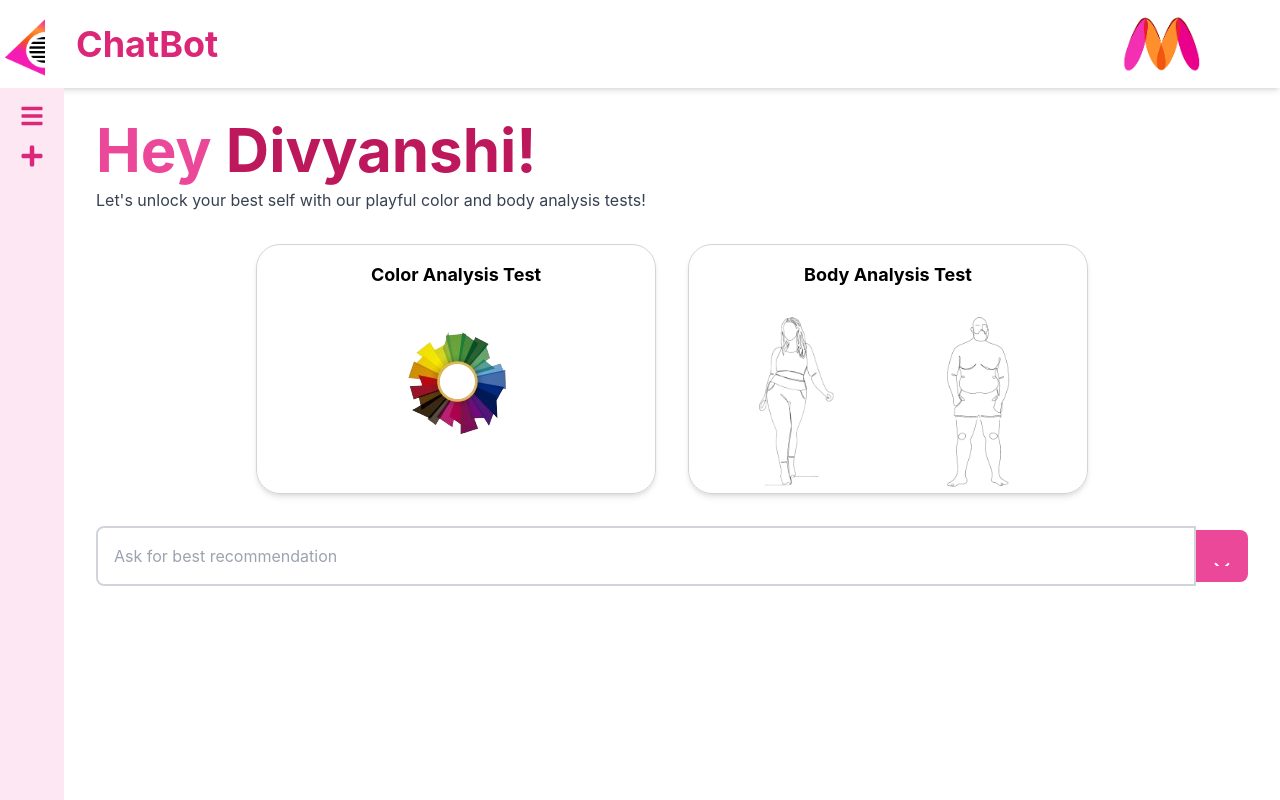
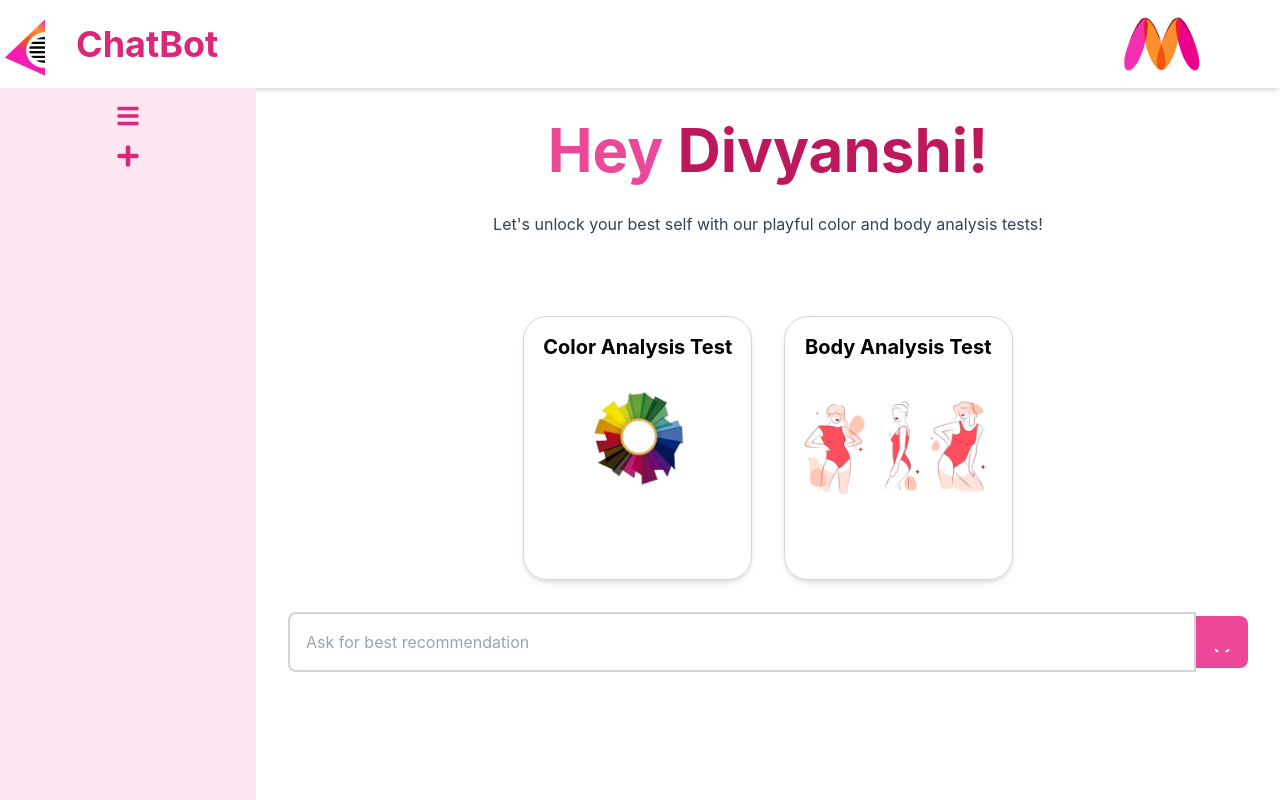
Before and after one commit to Smriti1979/MyntraChatbot, a React (Create React App) app: page / in a window 1280 px wide. Built offline with nearby package versions, Linux system fonts and the light colour scheme.

Commit message:
Align main content except for prompt input

```diff
--- a/src/components/Header.js
+++ b/src/components/Header.js
@@ -1,7 +1,7 @@
 // src/Header.js
 import React from 'react';
-import myntraLogo from '../Assets/logo-myntra.png';
-import chatbotLogo from '../Assets/Chatbot_logo.png';
+import myntraLogo from '../assets/logo-myntra.png';
+import chatbotLogo from '../assets/Chatbot_logo.png';
 
 const Header = () => {
   return (
--- a/src/components/MainContent.js
+++ b/src/components/MainContent.js
@@ -1,24 +1,21 @@
-// src/MainContent.js
 import React from 'react';
 import color from '../assets/color.png';
-import body1 from '../assets/body_1.png';
-import body2 from '../assets/body_2.png';
+import body3 from '../assets/body_3.png';
 const MainContent = ({ name }) => {
   return (
     <div className="flex-1 p-8">
-      <div className="text-6xl font-bold text-pink-500">
+      <div className="text-6xl font-bold text-pink-500 text-center mb-8">
         Hey <span className="text-pink-700">{name}!</span>
       </div>
-      <p className="text-gray-700 mt-2">
+      <p className="text-gray-700 text-center mb-8">
         Let's unlock your best self with our playful color and body analysis tests!
       </p>
-
-      <div className="flex justify-center mt-8">
+      <div className="flex justify-center mt-20">
         <div className="flex gap-8">
-          <div className="flex-1 border border-gray-300 rounded-3xl p-4 text-center shadow-md w-[400px] h-[250px] relative group">
-            <h3 className="text-lg font-bold">Color Analysis Test</h3>
+          <div className="flex-1 border border-gray-300 rounded-3xl p-4 text-center shadow-md max-w-[45vh] h-[33vh] relative group">
+            <h2 className="text-xl font-bold">Color Analysis Test</h2>
             <br/>
-            <img src={color} alt="Color Analysis" className="mx-auto mt-4" />
+            <img src={color} alt="Color Analysis" className="mx-auto mt-1 w-[13vh] flex justify-center" />
             <style jsx>{`
               .group:hover {
                 background-image: linear-gradient(to bottom, #feebf8 0%, #fff4ea 90%);
@@ -28,11 +25,11 @@ const MainContent = ({ name }) => {
               }
             `}</style>
           </div>
-          <div className="flex-1 border border-gray-300 rounded-3xl p-4 text-center shadow-md w-[400px] h-[250px] relative group">
-            <h3 className="text-lg font-bold">Body Analysis Test</h3>
+          <div className="flex-1 border border-gray-300 rounded-3xl p-4 text-center shadow-md max-w-[45vh] h-[33vh] relative group">
+            <h3 className="text-xl font-bold">Body Analysis Test</h3>
             <div className="flex justify-center">
-              <img src={body2} alt="Body Analysis" className="mx-auto mt-4 w-[180px]" />
-              <img src={body1} alt="Body Analysis" className="mx-auto mt-4 w-[190px]" />
+              <img src={body3} alt="Body Analysis" className="mx-auto mt-4 w-[25vh] flex justify-center" />
+
             </div>
             <style jsx>{`
               .group:hover {
@@ -45,7 +42,6 @@ const MainContent = ({ name }) => {
           </div>
         </div>
       </div>
-
 
       <div className="mt-8 flex items-center">
         <input
--- a/src/components/Sidebar.js
+++ b/src/components/Sidebar.js
@@ -3,7 +3,7 @@ import React, { useState } from 'react';
 import { FaBars, FaPlus } from 'react-icons/fa';
 
 const Sidebar = () => {
-  const [isOpen, setIsOpen] = useState(false);
+  const [isOpen, setIsOpen] = useState(true);
 
   const toggleSidebar = () => {
     setIsOpen(!isOpen);
```
Also changed, not shown: src/Assets/body_3.png (added), src/Assets/color_2.png (added).
